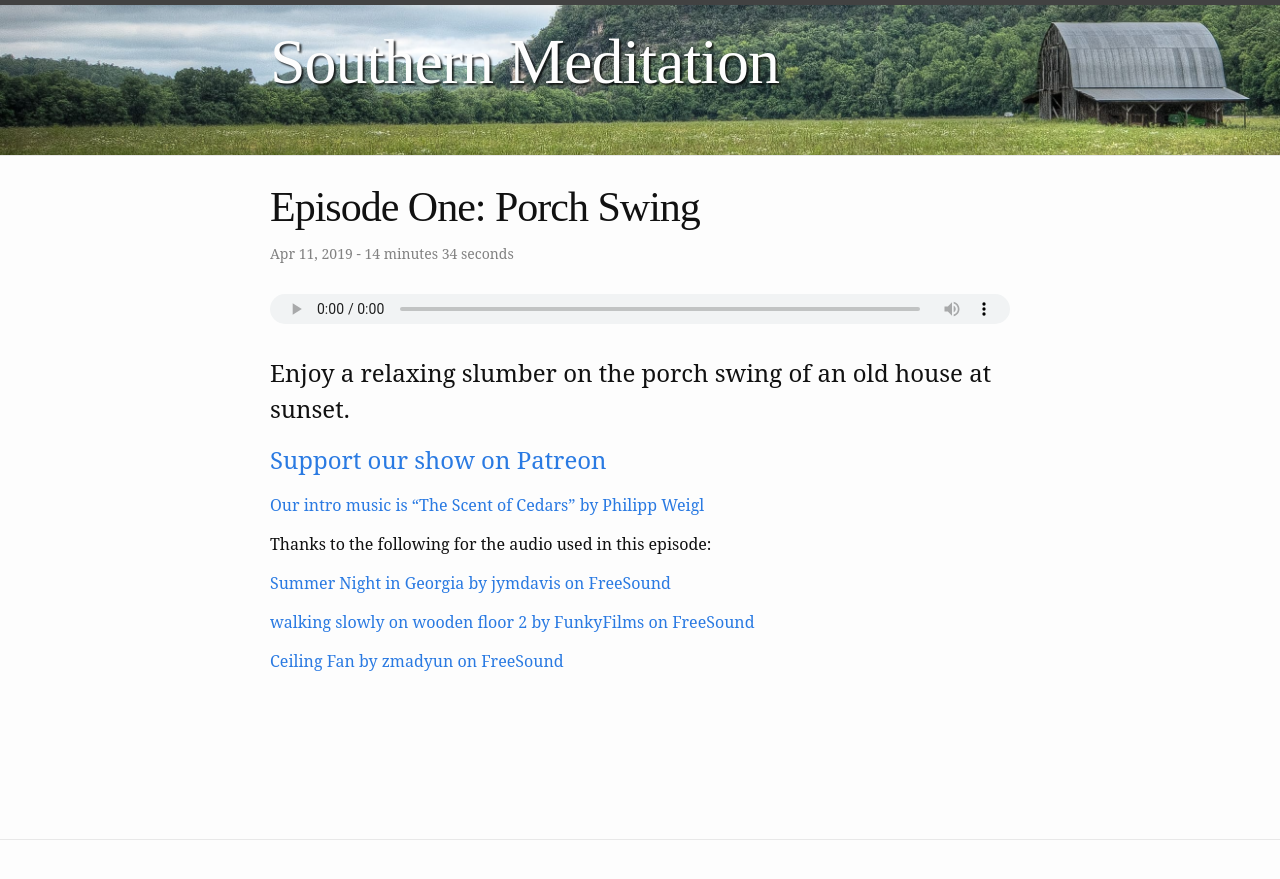
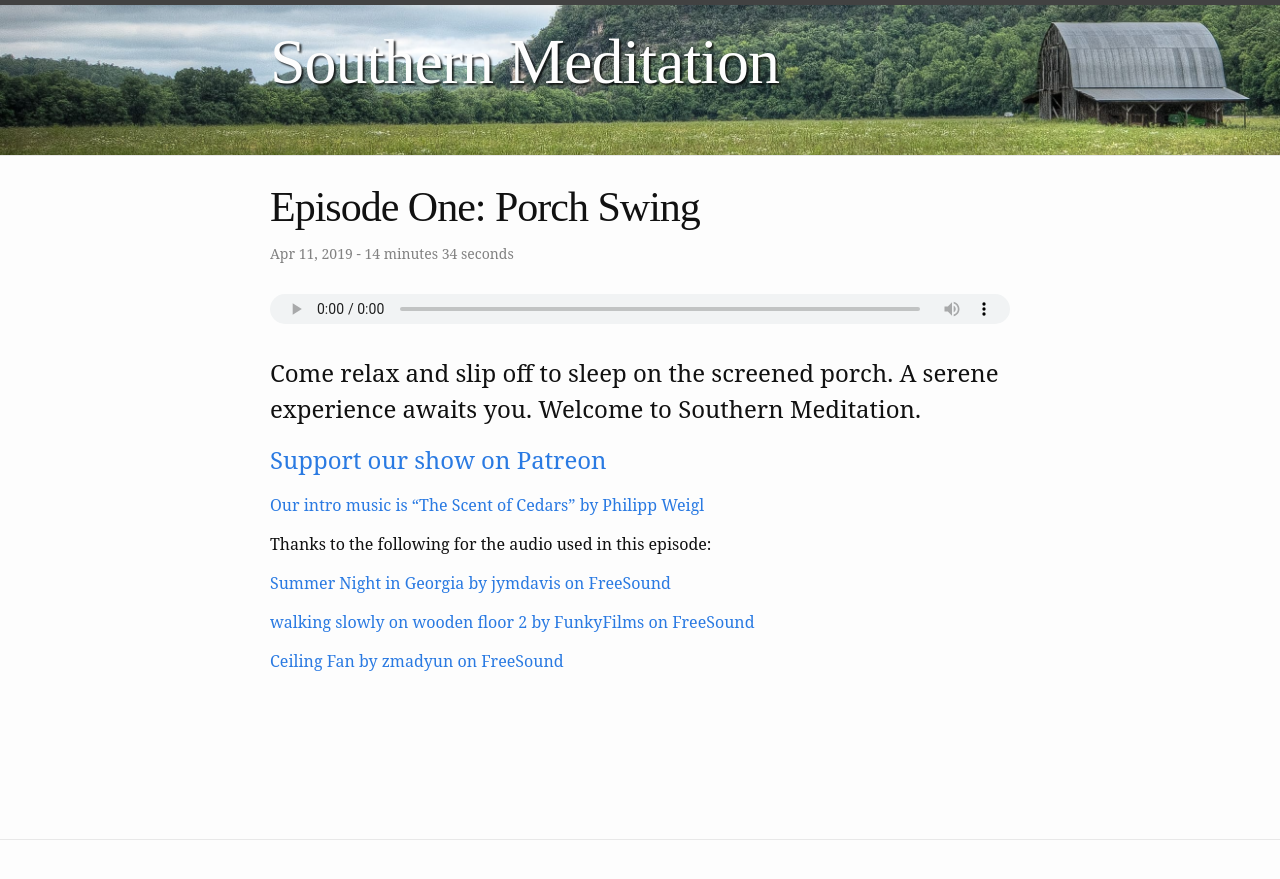
Before and after one commit to bartdorsey/southernmeditation.com, a Jekyll site: the page built from _posts/2019-04-11-Episode-1.markdown, in a window 1280 px wide. Shown: the top 879 px of the page. Built offline with Jekyll 4.4.1, drawn with Linux system fonts in a browser that asks for light colours; comment, search, counter and statistics services are not loaded.

Commit message:
Updating episode description

```diff
--- a/_posts/2019-04-11-Episode-1.markdown
+++ b/_posts/2019-04-11-Episode-1.markdown
@@ -5,7 +5,7 @@ date:   2019-04-11
 categories: podcast
 permalink: /episodes/1/
 image: /assets/images/Podcast-Artwork.jpg
-excerpt: Enjoy a relaxing slumber on the porch swing of an old house at sunset.
+excerpt: Come relax and slip off to sleep on the screened porch. A serene experience awaits you. Welcome to Southern Meditation.
 podcast_link: https://f001.backblazeb2.com/file/southernmeditation/1-Porch_Swing.mp3
 podcast_file_size: 18 MB
 podcast_duration: "00:14:34"
@@ -13,7 +13,7 @@ podcast_duration_friendly: 14 minutes 34 seconds
 podcast_length: 17963799
 podcast_guid: ?p=2
 ---
-# Enjoy a relaxing slumber on the porch swing of an old house at sunset.
+# Come relax and slip off to sleep on the screened porch. A serene experience awaits you. Welcome to Southern Meditation.
 
 # <a href="https://www.patreon.com/bePatron?u=8203968" rel="payment">Support our show on Patreon</a>
 
```
